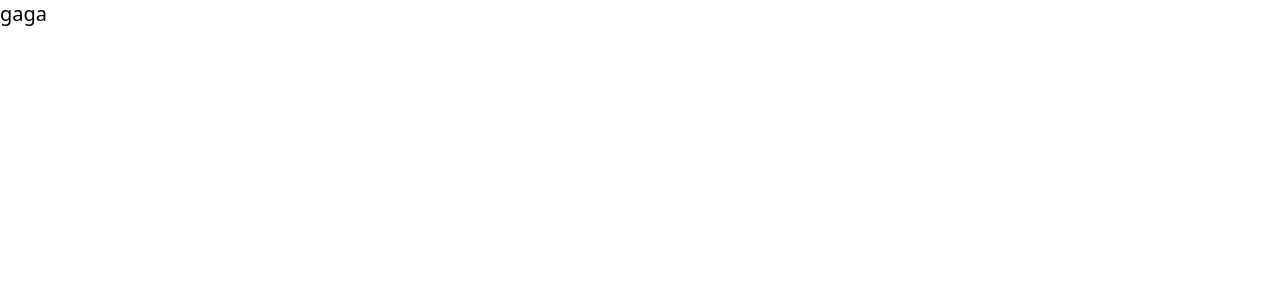
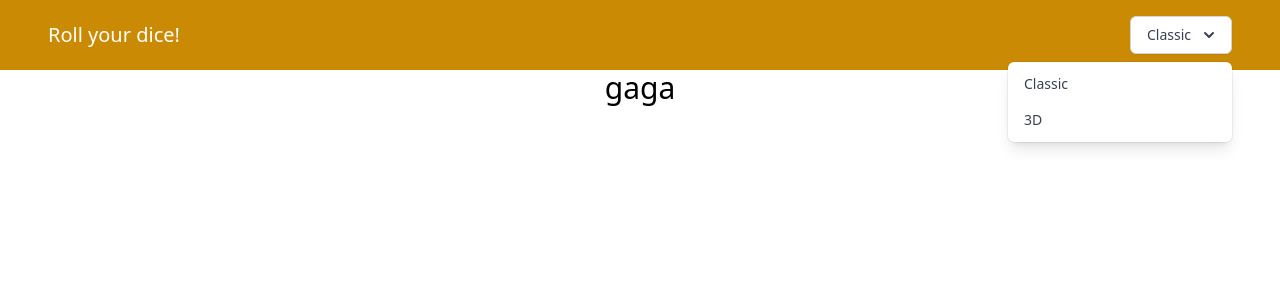
Before and after one commit to alerandon/roll-your-dice, a Vue app: page / in a window 1280 px wide. Shown: the top 300 px of the page. Built offline with nearby package versions, Linux system fonts and the light colour scheme.

Commit message:
adding header and dropdown

```diff
--- a/src/App.vue
+++ b/src/App.vue
@@ -1,11 +1,15 @@
 <script setup>
 import { RouterLink, RouterView } from "vue-router";
+import Dropdown from "./components/Dropdown.vue";
 </script>
 
 <template>
-  <header>
-    <div>
-
+  <header class="bg-yellow-600 px-12 py-4 flex items-center">
+    <div class="w-1/2">
+      <p class="text-white font-medium text-xl">Roll your dice!</p>
+    </div>
+    <div class="w-1/2 text-right">
+      <Dropdown />
     </div>
   </header>
 
--- /dev/null
+++ b/src/components/Dropdown.vue
@@ -0,0 +1,41 @@
+<template>
+    <!-- This example requires Tailwind CSS v2.0+ -->
+    <div class="relative inline-block text-left">
+        <div>
+            <button type="button"
+                class="inline-flex justify-center w-full rounded-md border border-gray-300 shadow-sm px-4 py-2 bg-white text-sm font-medium text-gray-700 hover:bg-gray-50 focus:outline-none focus:ring-2 focus:ring-offset-2 focus:ring-offset-gray-100 focus:ring-indigo-500"
+                id="menu-button" aria-expanded="true" aria-haspopup="true">
+                Classic
+                <!-- Heroicon name: solid/chevron-down -->
+                <svg class="-mr-1 ml-2 h-5 w-5" xmlns="http://www.w3.org/2000/svg" viewBox="0 0 20 20"
+                    fill="currentColor" aria-hidden="true">
+                    <path fill-rule="evenodd"
+                        d="M5.293 7.293a1 1 0 011.414 0L10 10.586l3.293-3.293a1 1 0 111.414 1.414l-4 4a1 1 0 01-1.414 0l-4-4a1 1 0 010-1.414z"
+                        clip-rule="evenodd" />
+                </svg>
+            </button>
+        </div>
+
+        <!--
+    Dropdown menu, show/hide based on menu state.
+
+    Entering: "transition ease-out duration-100"
+      From: "transform opacity-0 scale-95"
+      To: "transform opacity-100 scale-100"
+    Leaving: "transition ease-in duration-75"
+      From: "transform opacity-100 scale-100"
+      To: "transform opacity-0 scale-95"
+  -->
+        <div class="origin-top-right absolute right-0 mt-2 w-56 rounded-md shadow-lg bg-white ring-1 ring-black ring-opacity-5 focus:outline-none"
+            role="menu" aria-orientation="vertical" aria-labelledby="menu-button" tabindex="-1">
+            <div class="py-1" role="none">
+                <!-- Active: "bg-gray-100 text-gray-900", Not Active: "text-gray-700" -->
+                <a href="#" class="text-gray-700 block px-4 py-2 text-sm" role="menuitem" tabindex="-1"
+                    id="menu-item-0">Classic</a>
+                <a href="#" class="text-gray-700 block px-4 py-2 text-sm" role="menuitem" tabindex="-1"
+                    id="menu-item-1">3D</a>
+            </div>
+        </div>
+    </div>
+
+</template>
--- a/src/views/HomeView.vue
+++ b/src/views/HomeView.vue
@@ -3,7 +3,7 @@ import TheWelcome from "@/components/TheWelcome.vue";
 </script>
 
 <template>
-  <main>
-    <p class="text-xl">gaga</p>
+  <main class="">
+    <p class="text-center text-3xl">gaga</p>
   </main>
 </template>
```
Also changed, not shown: .eslintrc.cjs.
